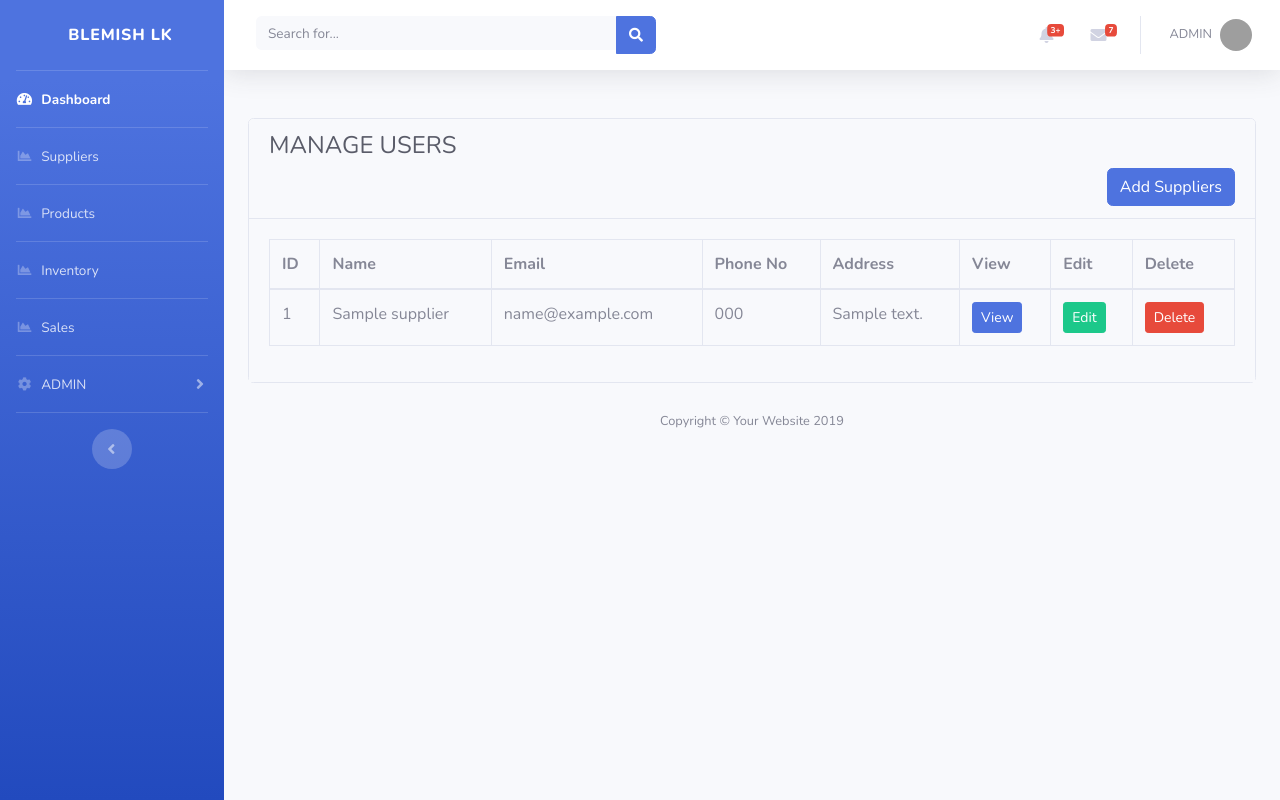
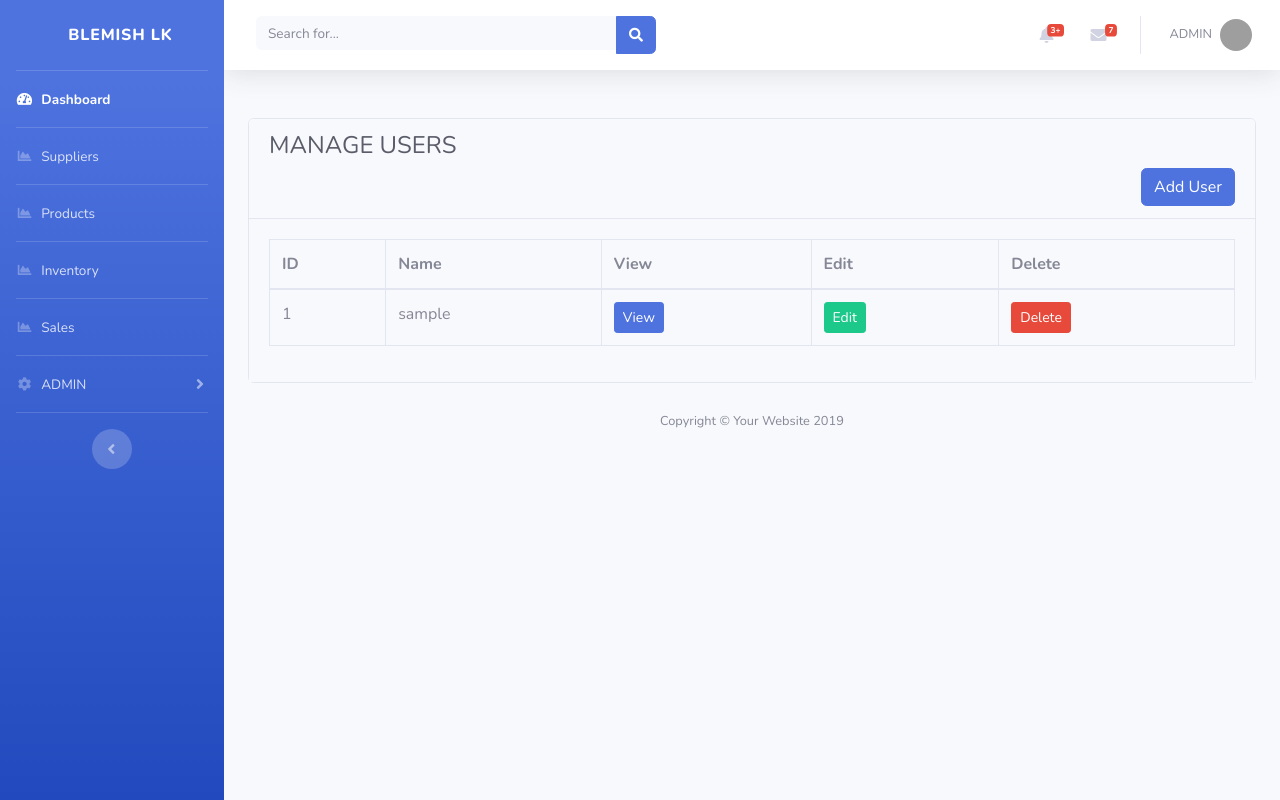
Before and after one commit to psw101/blemish-lk-system, a PHP site: page /users.php in a window 1280 px wide. Run offline with PHP 8.4, Linux system fonts and the light colour scheme; tables that the repository leaves empty hold one stand-in row (values such as "Sample post"); grey boxes are pictures that could not be loaded.

Commit message:
users.php updated

```diff
--- a/users.php
+++ b/users.php
@@ -7,11 +7,9 @@ require('dbcon.php');
 // Insert data start
 if (isset($_POST['save_supp_data'])) {
     $name = $_POST['name'];
-    $email = $_POST['email'];
-    $phone = $_POST['phone'];
-    $address = $_POST['address'];
 
-    $insert_query = "INSERT INTO supplier(name,email,phone,address) VALUES ('$name', '$email', '$phone', '$address')";
+
+    $insert_query = "INSERT INTO users(name) VALUES ('$name')";
     $insert_query_run = mysqli_query($con, $insert_query);
 
     if ($insert_query_run) {
@@ -31,17 +29,14 @@ if (isset($_POST['click_view_btn'])) {
     $user_id = $_POST['user_id'];
 
     // Fetch user data based on $user_id from the database
-    $query = "SELECT * FROM supplier WHERE id = '$user_id'";
+    $query = "SELECT * FROM users WHERE user_id = '$user_id'";
     $query_run = mysqli_query($con, $query);
 
     if (mysqli_num_rows($query_run) > 0) {
         $user_data = mysqli_fetch_assoc($query_run);
         // Assuming you want to return the data in some format (e.g., HTML or JSON)
         // Here is an example of returning the data as HTML
-        echo "<p>Name: " . $user_data['name'] . "</p>";
-        echo "<p>Email: " . $user_data['email'] . "</p>";
-        echo "<p>Phone: " . $user_data['phone'] . "</p>";
-        echo "<p>Address: " . $user_data['address'] . "</p>";
+        echo "<p>Name: " . $user_data['username'] . "</p>";
     } else {
         echo "No data found for this user.";
     }
@@ -78,11 +73,8 @@ if (isset($_POST['click_edit_btn'])) {
 if (isset($_POST['update_data'])) {
     $id = $_POST['id'];
     $name = $_POST['name'];
-    $email = $_POST['email'];
-    $phone = $_POST['phone'];
-    $address = $_POST['address'];
 
-    $update_query = "UPDATE supplier SET name='$name', email='$email', phone='$phone', address='$address' WHERE id='$id'";
+    $update_query = "UPDATE supplier SET name='$name' WHERE id='$id'";
     $update_query_run = mysqli_query($con, $update_query);
 
     if ($update_query_run) {
@@ -103,7 +95,7 @@ if (isset($_POST['update_data'])) {
 if (isset($_POST['click_delete_btn'])) {
     $id = $_POST['user_id'];
 
-    $delete_query = "DELETE FROM supplier WHERE id='$id'";
+    $delete_query = "DELETE FROM users WHERE user_id='$id'";
     $delete_query_run = mysqli_query($con, $delete_query);
 
     if ($delete_query_run) {
@@ -144,7 +136,7 @@ include('includes/navbar.php');
     <div class="modal-dialog" role="document">
         <div class="modal-content">
             <div class="modal-header">
-                <h5 class="modal-title" id="insertdataLabel">Add Suppliers</h5>
+                <h5 class="modal-title" id="insertdataLabel">Add User</h5>
                 <button type="button" class="close" data-dismiss="modal" aria-label="Close">
                     <span aria-hidden="true">&times;</span>
                 </button>
@@ -153,24 +145,31 @@ include('includes/navbar.php');
             <form action="<?php echo $_SERVER['PHP_SELF']; ?>" method="POST">
                 <div class="modal-body">
                     <div class="form-group mb-3">
-                        <label for="name">Supplier Name</label>
-                        <input type="text" class="form-control" name="name" placeholder="enter name">
+                        <label for="name">User Name</label>
+                        <input type="text" class="form-control" name="name" placeholder="Enter name">
                     </div>
 
-                    <div class="form-group">
-                        <label for="email">Supplier Email</label>
-                        <input type="email" class="form-control" name="email" placeholder="enter email">
+                    <div class="form-group mb-3">
+                        <label for="role">Role</label>
+                        <select class="form-control" name="role">
+                            <option value="" disabled selected>Choose one</option>
+                            <option value="admin">Admin</option>
+                            <option value="user">User</option>
+                        </select>
                     </div>
 
-                    <div class="form-group">
-                        <label for="phone">Supplier Contact No</label>
-                        <input type="number" class="form-control" name="phone" placeholder="enter number">
+
+                    <div class="form-group mb-3">
+                        <label for="name">Enter Password</label>
+                        <input type="password" class="form-control" name="password" placeholder="Enter name">
                     </div>
 
-                    <div class="form-group">
-                        <label for="address">Supplier Address</label>
-                        <input type="text" class="form-control" name="address" placeholder="enter address">
+                    <div class="form-group mb-3">
+                        <label for="name">Re-enter Password</label>
+                        <input type="password" class="form-control" name="re-enterPassword" placeholder="Enter name">
                     </div>
+
+
 
                 </div>
                 <div class="modal-footer">
@@ -188,7 +187,7 @@ include('includes/navbar.php');
     <div class="modal-dialog" role="document">
         <div class="modal-content">
             <div class="modal-header">
-                <h5 class="modal-title" id="viewuserLabel">View Supplier Details</h5>
+                <h5 class="modal-title" id="viewuserLabel">View User Details</h5>
                 <button type="button" class="close" data-dismiss="modal" aria-label="Close">
                     <span aria-hidden="true">&times;</span>
                 </button>
@@ -230,21 +229,6 @@ include('includes/navbar.php');
                     </div>
                     <!-- id use for jquery, name use for php -->
 
-                    <div class="form-group">
-                        <label for="email">Supplier Email</label>
-                        <input type="text" class="form-control" id="email" name="email" placeholder="enter email">
-                    </div>
-
-                    <div class="form-group">
-                        <label for="phone">Supplier Contact No</label>
-                        <input type="text" class="form-control" id="phone" name="phone" placeholder="enter number">
-                    </div>
-
-                    <div class="form-group">
-                        <label for="address">Supplier Address</label>
-                        <input type="text" class="form-control" id="address" name="address" placeholder="enter address">
-                    </div>
-
                 </div>
                 <div class="modal-footer">
                     <button type="button" class="btn btn-danger" data-dismiss="modal">Close</button>
@@ -283,7 +267,7 @@ include('includes/navbar.php');
                 <div class="card-header">
                     <h4 class="text-dark fw-bold">MANAGE USERS</h4>
                     <button type="button" class="btn btn-primary float-right" data-toggle="modal" data-target="#insertdata">
-                        Add Suppliers
+                        Add User
                     </button>
                 </div>
 
@@ -293,9 +277,6 @@ include('includes/navbar.php');
                             <tr>
                                 <th scope="col">ID</th>
                                 <th scope="col">Name</th>
-                                <th scope="col">Email</th>
-                                <th scope="col">Phone No</th>
-                                <th scope="col">Address</th>
                                 <th scope="col">View</th>
                                 <th scope="col">Edit</th>
                                 <th scope="col">Delete</th>
@@ -303,18 +284,15 @@ include('includes/navbar.php');
                         </thead>
                         <tbody>
                             <?php
-                            $fetch_query = "SELECT * FROM supplier";
+                            $fetch_query = "SELECT * FROM users";
                             $fetch_query_run = mysqli_query($con, $fetch_query);
 
                             if (mysqli_num_rows($fetch_query_run) > 0) {
                                 while ($row = mysqli_fetch_array($fetch_query_run)) {
                             ?>
                                     <tr>
-                                        <td class="user_id"><?php echo $row['id']; ?></td>
-                                        <td><?php echo $row['name']; ?></td>
-                                        <td><?php echo $row['email']; ?></td>
-                                        <td><?php echo $row['phone']; ?></td>
-                                        <td><?php echo $row['address']; ?></td>
+                                        <td class="user_id"><?php echo $row['user_id']; ?></td>
+                                        <td><?php echo $row['username']; ?></td>
                                         <td>
                                             <a href="#" class="btn btn-primary btn-sm view_data">View</a>
                                         </td>
@@ -365,7 +343,7 @@ include('includes/footer.php');
 
             $.ajax({
                 method: "POST",
-                url: "supplier.php",
+                url: "users.php",
                 data: {
                     'click_view_btn': true,
                     'user_id': user_id,
@@ -390,7 +368,6 @@ include('includes/footer.php');
         $('.edit_data').click(function(e) {
             e.preventDefault();
 
-
             var user_id = $(this).closest('tr').find('.user_id').text();
             // console.log(user_id);
 
@@ -408,9 +385,6 @@ include('includes/footer.php');
                         // console.log(value['name']);
                         $('#supplier_id').val(value['id']);
                         $('#name').val(value['name']);
-                        $('#email').val(value['email']);
-                        $('#phone').val(value['phone']);
-                        $('#address').val(value['address']);
                         //id,name,email,.. are database column names.    user_id,name,email,.. are form's field ids used in modal
 
                     });
@@ -431,7 +405,6 @@ include('includes/footer.php');
         $('.delete_btn').click(function(e) {
             e.preventDefault();
 
-
             var user_id = $(this).closest('tr').find('.user_id').text();
             // console.log(supplier_id);
 
@@ -451,9 +424,6 @@ include('includes/footer.php');
 
                 }
             });
-
-
-
         })
     });
     //Delete data end
```
